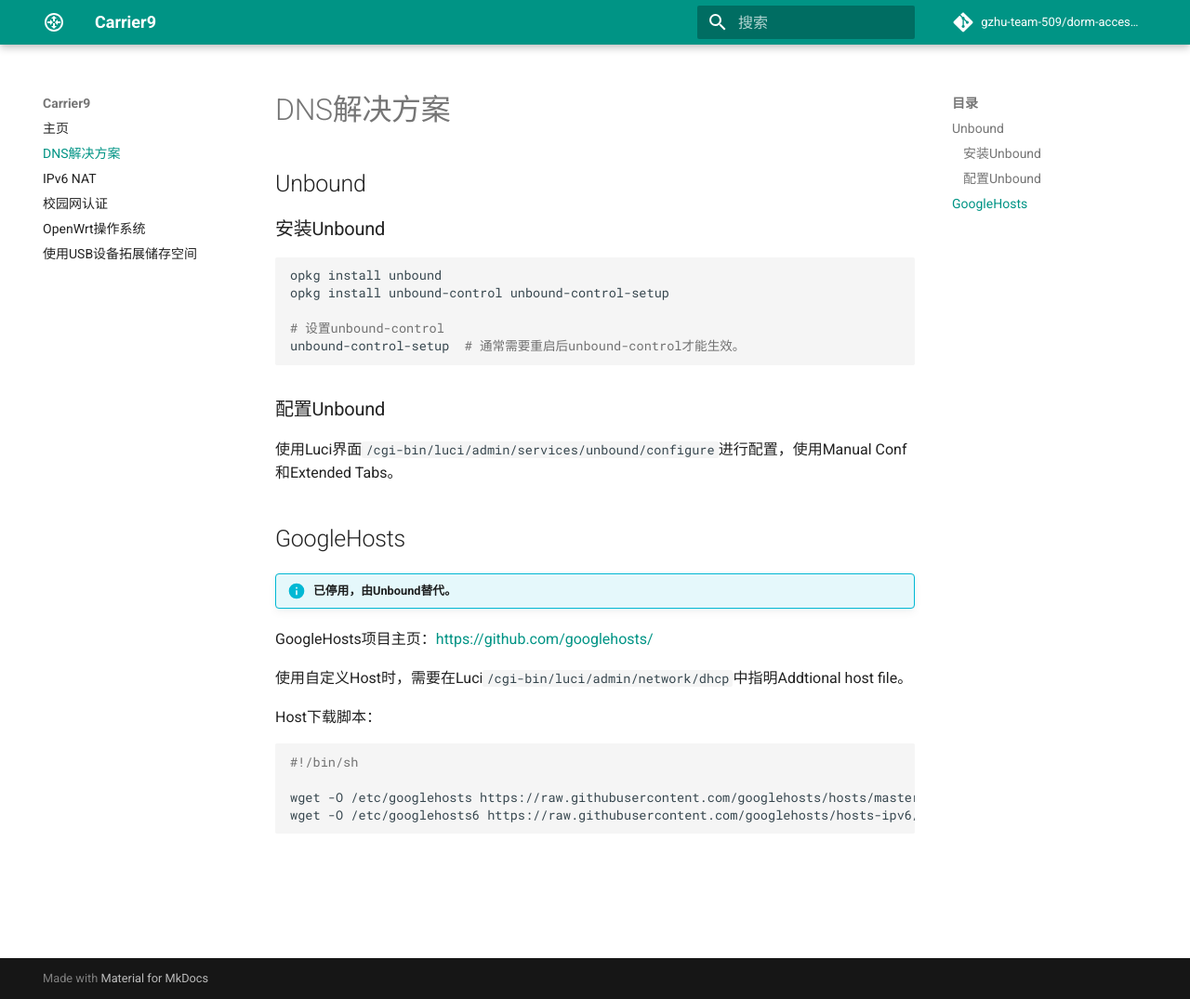
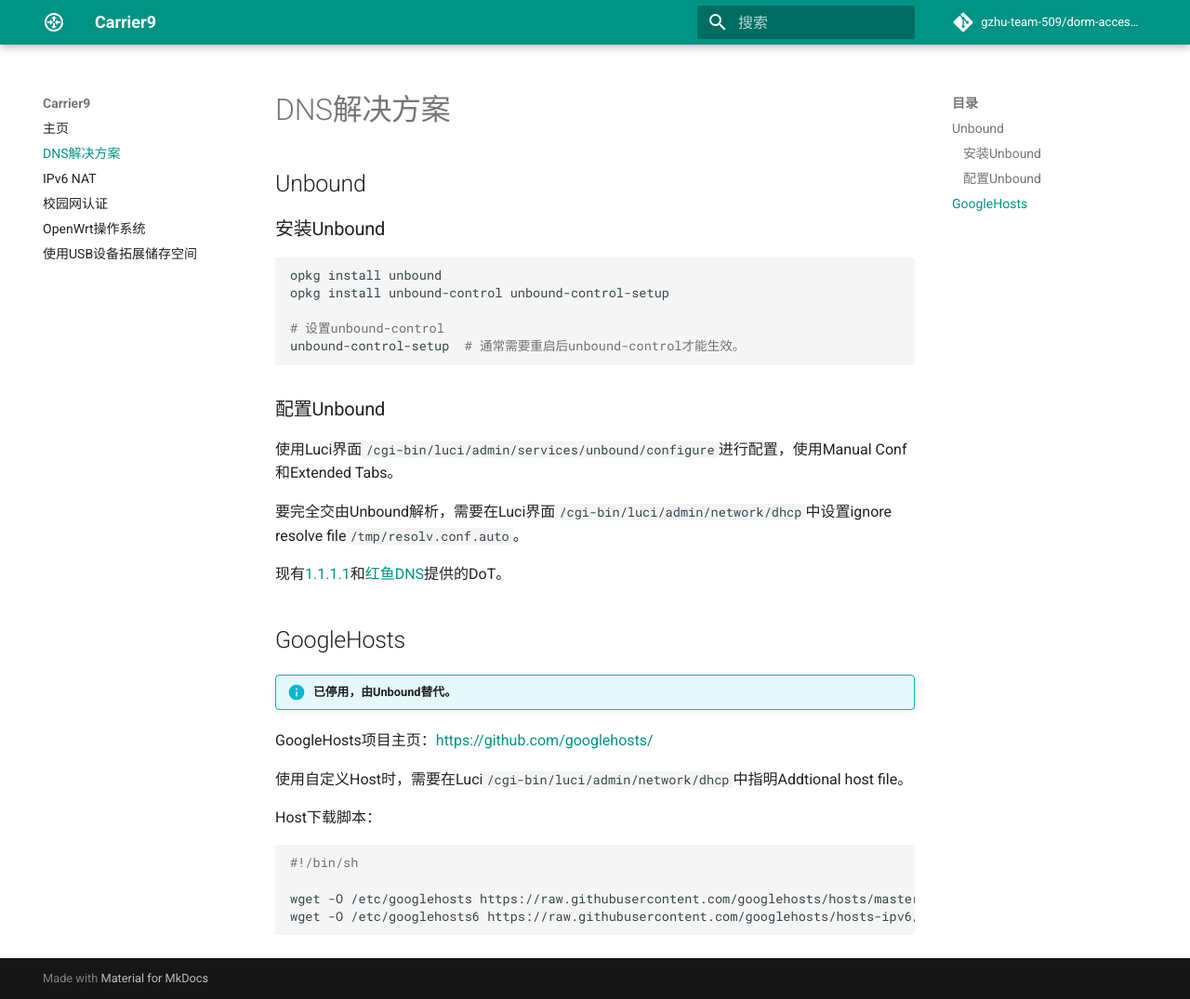
Before and after one commit to gzhu-team-509/Carrier9-info, an MkDocs documentation site: the page built from docs/DNS.md, in a window 1280 px wide and 1075 px high. Shown: the whole window at 93% size. Built offline with MkDocs 1.6.1 and Material for MkDocs 9.7.7, drawn with Linux system fonts in a browser that asks for light colours; comment, search, counter and statistics services are not loaded.

Commit message:
补充记录

```diff
--- a/docs/DNS.md
+++ b/docs/DNS.md
@@ -16,6 +16,10 @@ unbound-control-setup  # 通常需要重启后unbound-control才能生效。
 
 使用Luci界面`/cgi-bin/luci/admin/services/unbound/configure`进行配置，使用Manual Conf和Extended Tabs。
 
+要完全交由Unbound解析，需要在Luci界面`/cgi-bin/luci/admin/network/dhcp`中设置ignore resolve file`/tmp/resolv.conf.auto`。
+
+现有[1.1.1.1](https://1.1.1.1/)和[红鱼DNS](https://www.rubyfish.cn/)提供的DoT。
+
 ## GoogleHosts
 
 !!! info "已停用，由Unbound替代。"
```
